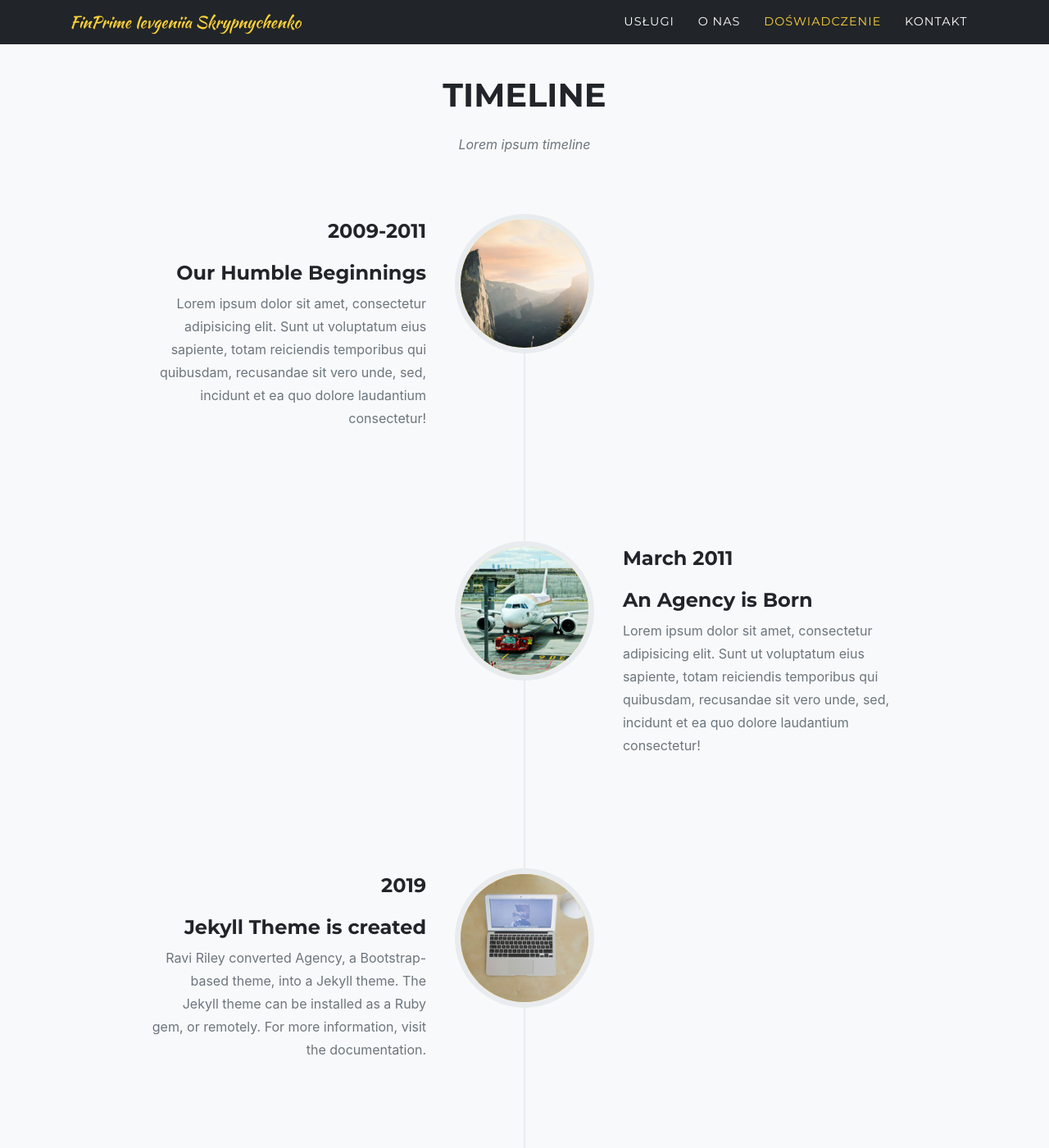
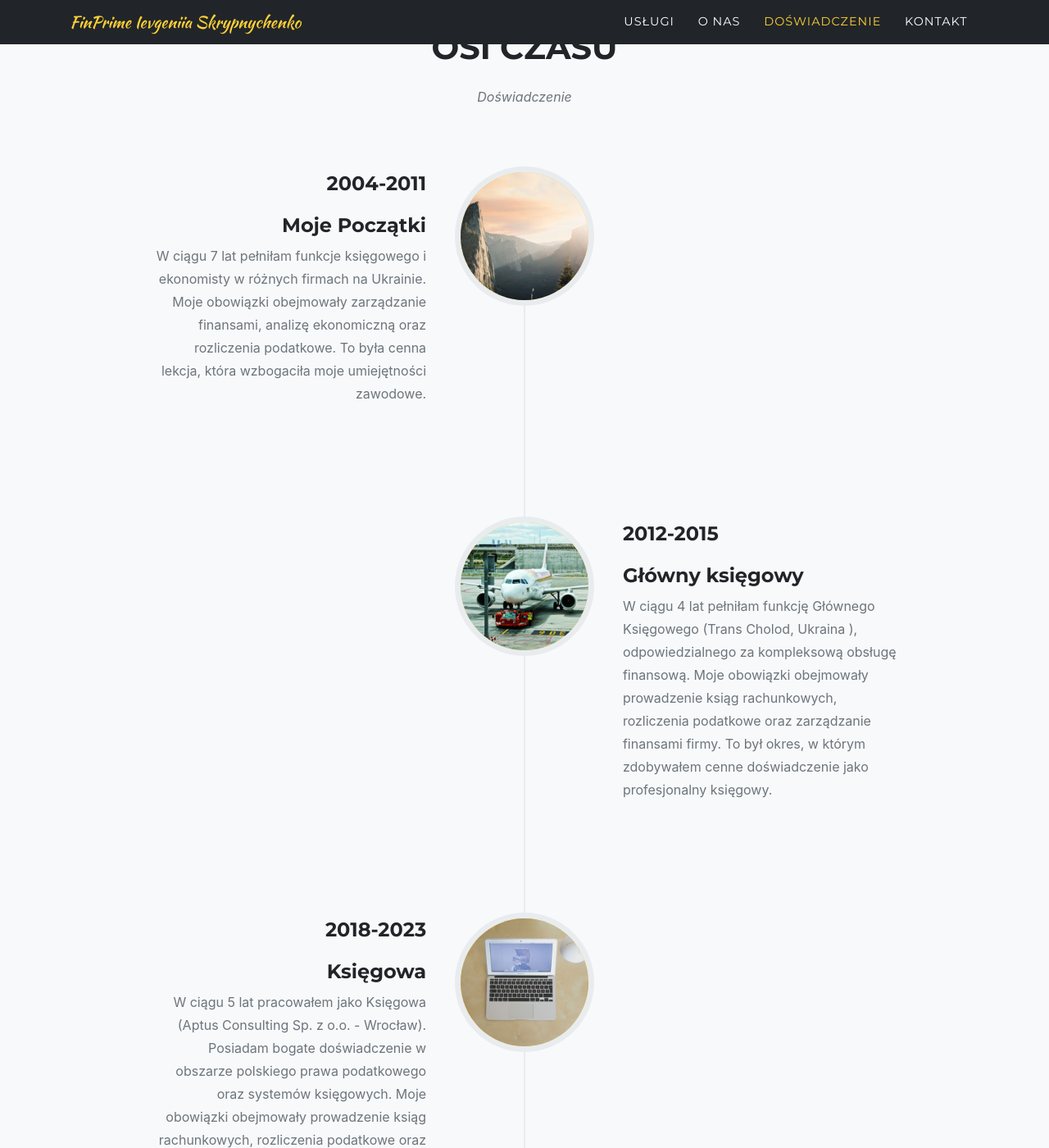
Before and after one commit to scripnichenko/finprime, a Jekyll site: the page built from index.md, in a window 1280 px wide and 1400 px high, scrolled down 2768 px. Shown: the whole window at 82% size. Built offline with Jekyll 4.4.1, drawn with Linux system fonts in a browser that asks for light colours; some web fonts are replaced; some of the changed text lies outside the part shown.

Commit message:
updated sitetext

```diff
--- a/_data/sitetext.yml
+++ b/_data/sitetext.yml
@@ -11,141 +11,140 @@
 # -----------------
 en: &DEFAULT_EN
   header:
-    title: Welcome to our Studio!
-    text: It's Nice To Meet You
-    button: Tell Me More
+    title: Witaj w naszym biurze rachunkowosci FinPrime
+    text: Miło Cię poznać
+    button: Powiedz Mi Więcej
     buttonlink: "#services"
 
   services:
-    title: "Services"
-    text: "Lorem ipsum"
+    title: "Usługi"
+    text: "Chętnie pomożemy w różnych kierunkach"
     section: services
     list:
-      - title: "E-Commerce"
-        desc: "Lorem ipsum dolor sit amet, consectetur adipisicing elit. Minima maxime quam architecto quo inventore harum ex magni, dicta impedit."
+      - title: "Rejestracja działalności"
+        desc: "Nasza usługa Rejestracji Działalności to pierwszy krok do uruchomienia własnej firmy. Pomagamy Ci w procesie rejestracji, formalnościach prawnych i dokumentacji, zapewniając Ci spokojny start w biznesie."
         icon: fas fa-shopping-cart #find more at https://fontawesome.com/icons
-      - title: "Responsive Design"
-        desc: "Lorem ipsum dolor sit amet, consectetur adipisicing elit. Minima maxime quam architecto quo inventore harum ex magni, dicta impedit."
+      - title: "Obsługa Księgowa"
+        desc: "Nasza profesjonalna Obsługa Księgowa - Twój klucz do finansowego sukcesu. Zajmujemy się księgowością, podatkami i wsparciem finansowym."
         icon: fas fa-laptop
-      - title: "[Markdown](https://en.wikipedia.org/wiki/Markdown)"
-        desc: "Your description here, full **Markdown** support"
-        icon: fab fa-markdown
+      - title: "Księgowość spółek"
+        desc: "Kompleksowa obsługa finansowa, dostosowana specjalnie do potrzeb i wymogów Twojej spółki."
+        icon: fab fa-laptop
 
-  portfolio:
-    title: "Portfolio"
-    text: "Lorem ipsum dolor sit amet consectetur."
-    section: portfolio
-    closebutton: "Close Project"
+  # portfolio:
+  #   title: "Portfolio"
+  #   text: "Lorem ipsum dolor sit amet consectetur."
+  #   section: portfolio
+  #   closebutton: "Close Project"
 
   timeline:
-    title: "Timeline"
-    text: "Lorem ipsum timeline"
+    title: "Osi czasu"
+    text: "Doświadczenie"
     section: timeline
     # left is the default
     #start_align: "left"
     events:
-      - title: "Our Humble Beginnings"
-        year: "2009-2011"
-        desc: "Lorem ipsum dolor sit amet, consectetur adipisicing elit. Sunt ut voluptatum eius sapiente, totam reiciendis temporibus qui quibusdam, recusandae sit vero unde, sed, incidunt et ea quo dolore laudantium consectetur!"
+      - title: "Moje Początki"
+        year: "2004-2011"
+        desc: "W ciągu 7 lat pełniłam funkcje księgowego i ekonomisty w różnych firmach na Ukrainie. Moje obowiązki obejmowały zarządzanie finansami, analizę ekonomiczną oraz rozliczenia podatkowe. To była cenna lekcja, która wzbogaciła moje umiejętności zawodowe."
         image: assets/img/timeline/1.jpg
         alt:
-      - title: "An Agency is Born"
-        year: "March 2011"
-        desc: "Lorem ipsum dolor sit amet, consectetur adipisicing elit. Sunt ut voluptatum eius sapiente, totam reiciendis temporibus qui quibusdam, recusandae sit vero unde, sed, incidunt et ea quo dolore laudantium consectetur!"
+      - title: "Główny księgowy"
+        year: "2012-2015"
+        desc: "W ciągu 4 lat pełniłam funkcję Głównego Księgowego (Trans Cholod, Ukraina ), odpowiedzialnego za kompleksową obsługę finansową. Moje obowiązki obejmowały prowadzenie ksiąg rachunkowych, rozliczenia podatkowe oraz zarządzanie finansami firmy. To był okres, w którym zdobywałem cenne doświadczenie jako profesjonalny księgowy."
         image: assets/img/timeline/2.jpg
         alt:
-      - title: "Jekyll Theme is created"
-        year: "2019"
-        desc: "Ravi Riley converted Agency, a Bootstrap-based theme, into a Jekyll theme. The Jekyll theme can be installed as a Ruby gem, or remotely. For more information, visit the documentation."
+      - title: "Księgowa"
+        year: "2018-2023"
+        desc: "W ciągu 5 lat pracowałem jako Księgowa (Aptus Consulting Sp. z o.o. - Wrocław). Posiadam bogate doświadczenie w obszarze polskiego prawa podatkowego oraz systemów księgowych. Moje obowiązki obejmowały prowadzenie ksiąg rachunkowych, rozliczenia podatkowe oraz ścisłą współpracę z polskimi systemami księgowymi. To cenne doświadczenie pozwoliło mi doskonalić moje umiejętności w dziedzinie księgowości."
         image: assets/img/timeline/3.jpg
-        alt: image alt text
-      - title: "Title"
-        year: "2009-2011"
-        desc: "Your description here, **Markdown** is fully supported."
+        alt: "Tekst alternatywny obrazu"
+      - title: "Założenie firmy - FinPrime!"
+        year: "Wrzesień 2023"
+        desc: "To dla mnie wielkie osiągnięcie i nowy rozdział w mojej karierze. Jako założyciel firmy jestem gotów do dostarczania najlepszych usług księgowych i doradczych klientom."
         image: assets/img/timeline/4.jpg
         alt:
-        # you can enforce the alignment
         align: right
-    end: "Be Part <br> of Our <br> Story!"
+    end: "Bądź Częścią <br> Naszej <br> Historii!"
 
   about:
-    title: "About Us"
-    text: "our story"
-    body: "Lorem ipsum dolor sit amet, consectetur adipisicing elit. Aut eaque, laboriosam veritatis, quos non quis ad perspiciatis, totam corporis ea, alias ut unde. **Markdown** supported."
+    title: "O Nas"
+    text: "Nasza misja"
+    body: "Dostarczanie najwyższej jakości usług księgowych. Jesteśmy przekonani, że dokładność, zrozumienie przepisów podatkowych oraz profesjonalizm są kluczowymi elementami sukcesu każdej firmy."
     section: about
 
-  clients:
-    section: clients
-    max-height: 100px
-    horizontal-scrolling: "" #"yes/no"
-    list:
-      - title: "envato"
-        url: https://github.com/raviriley/agency-jekyll-theme
-        logo: assets/img/clients/envato.jpg
-      - title: "designmodo"
-        url: https://github.com/raviriley/agency-jekyll-theme
-        logo: assets/img/clients/designmodo.jpg
-      - title: "themeforest"
-        url: https://github.com/raviriley/agency-jekyll-theme
-        logo: assets/img/clients/themeforest.jpg
-      - title: "Creative Market"
-        url: https://github.com/raviriley/agency-jekyll-theme
-        logo: assets/img/clients/creative-market.jpg
+  # clients:
+  #   section: clients
+  #   max-height: 100px
+  #   horizontal-scrolling: "" #"yes/no"
+  #   list:
+  #     - title: "envato"
+  #       url: https://github.com/raviriley/agency-jekyll-theme
+  #       logo: assets/img/clients/envato.jpg
+  #     - title: "designmodo"
+  #       url: https://github.com/raviriley/agency-jekyll-theme
+  #       logo: assets/img/clients/designmodo.jpg
+  #     - title: "themeforest"
+  #       url: https://github.com/raviriley/agency-jekyll-theme
+  #       logo: assets/img/clients/themeforest.jpg
+  #     - title: "Creative Market"
+  #       url: https://github.com/raviriley/agency-jekyll-theme
+  #       logo: assets/img/clients/creative-market.jpg
 
-  team:
-    title: "OUR AMAZING TEAM"
-    text: "Lorem ipsum dolor sit amet consectetur."
-    subtext: Lorem ipsum dolor sit amet, consectetur adipisicing elit. Aut eaque, laboriosam veritatis, quos non quis ad perspiciatis, totam corporis ea, alias ut unde. **Markdown** supported.
-    section: team
-    people:
-      - name: "Kay Garland"
-        role: "Lead Designer"
-        image: assets/img/team/500x500.jpg
-        social:
-          - url: https://twitter.com
-            icon: fab fa-twitter
-          - url: https://facebook.com
-            icon: fab fa-facebook-f
-          - url: https://linkedin.com
-            icon: fab fa-linkedin-in
-      - name: "Larry Parker"
-        role: "Lead Marketer"
-        image: assets/img/team/2.jpg
-        social:
-          - url: https://twitter.com
-            icon: fab fa-twitter
-          - url: https://facebook.com
-            icon: fab fa-facebook-f
-          - url: https://linkedin.com
-            icon: fab fa-linkedin-in
-      - name: "Diana Perterson"
-        role: "Lead Developer"
-        image: assets/img/team/500x500.jpg
-        social:
-          - url: https://twitter.com
-            icon: fab fa-twitter
-          - url: https://facebook.com
-            icon: fab fa-facebook-f
-          - url: https://linkedin.com
-            icon: fab fa-linkedin-in
+  # team:
+  #   title: "OUR AMAZING TEAM"
+  #   text: "Lorem ipsum dolor sit amet consectetur."
+  #   subtext: Lorem ipsum dolor sit amet, consectetur adipisicing elit. Aut eaque, laboriosam veritatis, quos non quis ad perspiciatis, totam corporis ea, alias ut unde. **Markdown** supported.
+  #   section: team
+  #   people:
+  #     - name: "Kay Garland"
+  #       role: "Lead Designer"
+  #       image: assets/img/team/500x500.jpg
+  #       social:
+  #         - url: https://twitter.com
+  #           icon: fab fa-twitter
+  #         - url: https://facebook.com
+  #           icon: fab fa-facebook-f
+  #         - url: https://linkedin.com
+  #           icon: fab fa-linkedin-in
+  #     - name: "Larry Parker"
+  #       role: "Lead Marketer"
+  #       image: assets/img/team/2.jpg
+  #       social:
+  #         - url: https://twitter.com
+  #           icon: fab fa-twitter
+  #         - url: https://facebook.com
+  #           icon: fab fa-facebook-f
+  #         - url: https://linkedin.com
+  #           icon: fab fa-linkedin-in
+  #     - name: "Diana Perterson"
+  #       role: "Lead Developer"
+  #       image: assets/img/team/500x500.jpg
+  #       social:
+  #         - url: https://twitter.com
+  #           icon: fab fa-twitter
+  #         - url: https://facebook.com
+  #           icon: fab fa-facebook-f
+  #         - url: https://linkedin.com
+  #           icon: fab fa-linkedin-in
 
   contact:
-    title: "Contact Us"
-    text: "Lorem ipsum or call 123456789"
-    section: contact
-    name: "Name*"
-    name-validation: "Please enter your name."
-    email: "Email*"
-    email-validation: "Please enter your email address."
-    phone: "Phone Number"
-    phone-validation: "Please enter your phone number."
-    message: "Message*"
-    message-validation: "Please enter a message."
-    subject: "Contact Form Submission"
-    submit: "Send Message"
+    title: "Skontaktuj się z nami"
+    text: "Lorem ipsum lub zadzwoń pod numer 123456789"
+    section: kontakt
+    name: "Imię*"
+    name-validation: "Proszę podać swoje imię."
+    email: "E-mail*"
+    email-validation: "Proszę podać swój adres e-mail."
+    phone: "Numer Telefonu"
+    phone-validation: "Proszę podać swój numer telefonu."
+    message: "Wiadomość*"
+    message-validation: "Proszę wpisać wiadomość."
+    subject: "Formularz Kontaktowy"
+    submit: "Wyślij Wiadomość"
 
   footer:
-    legal: "Privacy Policy"
+    legal: "Polityka Prywatności"
     social:
       - url: https://twitter.com
         icon: "fab fa-twitter"
@@ -527,7 +526,7 @@
 #   about:
 #     title: "O Nas"
 #     text: "Nasza misja"
-#     body: "dostarczanie najwyższej jakości usług księgowych. Jesteśmy przekonani, że dokładność, zrozumienie przepisów podatkowych oraz profesjonalizm są kluczowymi elementami sukcesu każdej firmy."
+#     body: "Dostarczanie najwyższej jakości usług księgowych. Jesteśmy przekonani, że dokładność, zrozumienie przepisów podatkowych oraz profesjonalizm są kluczowymi elementami sukcesu każdej firmy."
 #     section: o-nas
 
 #   contact:
```
